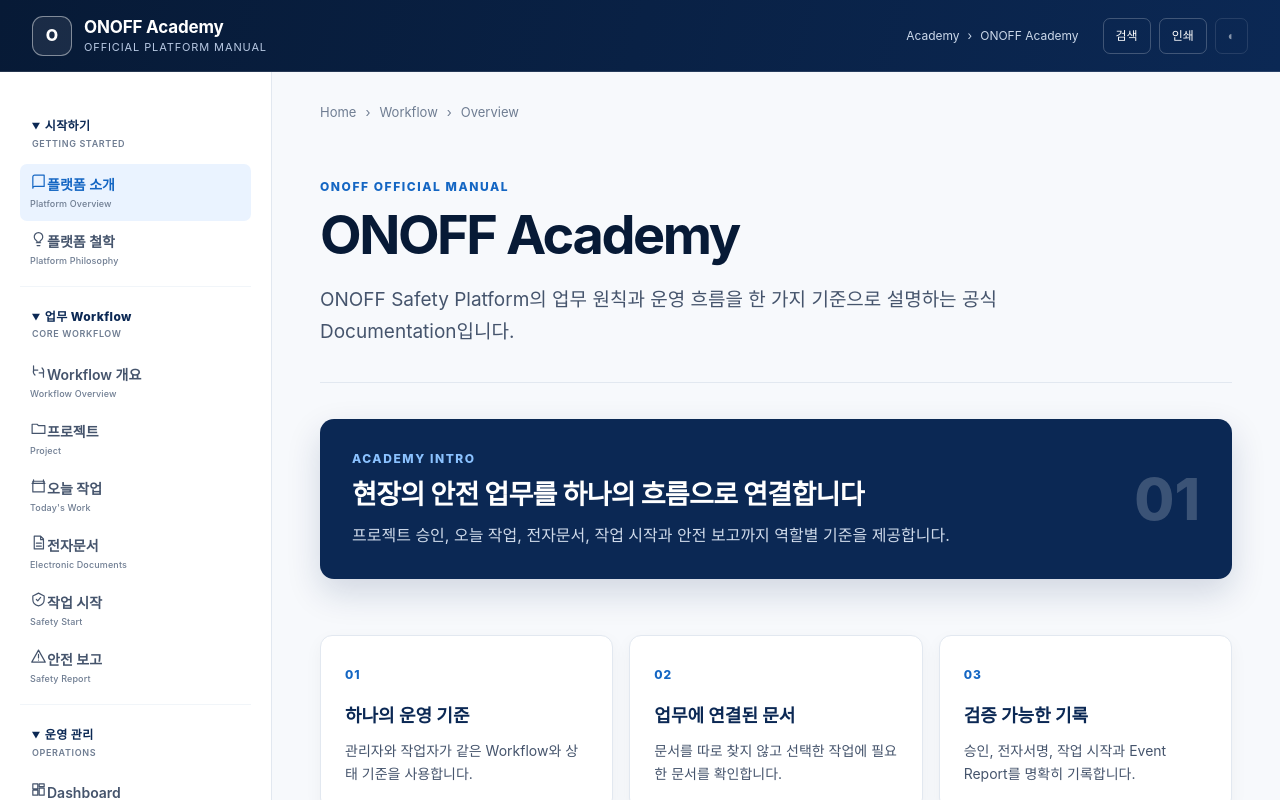
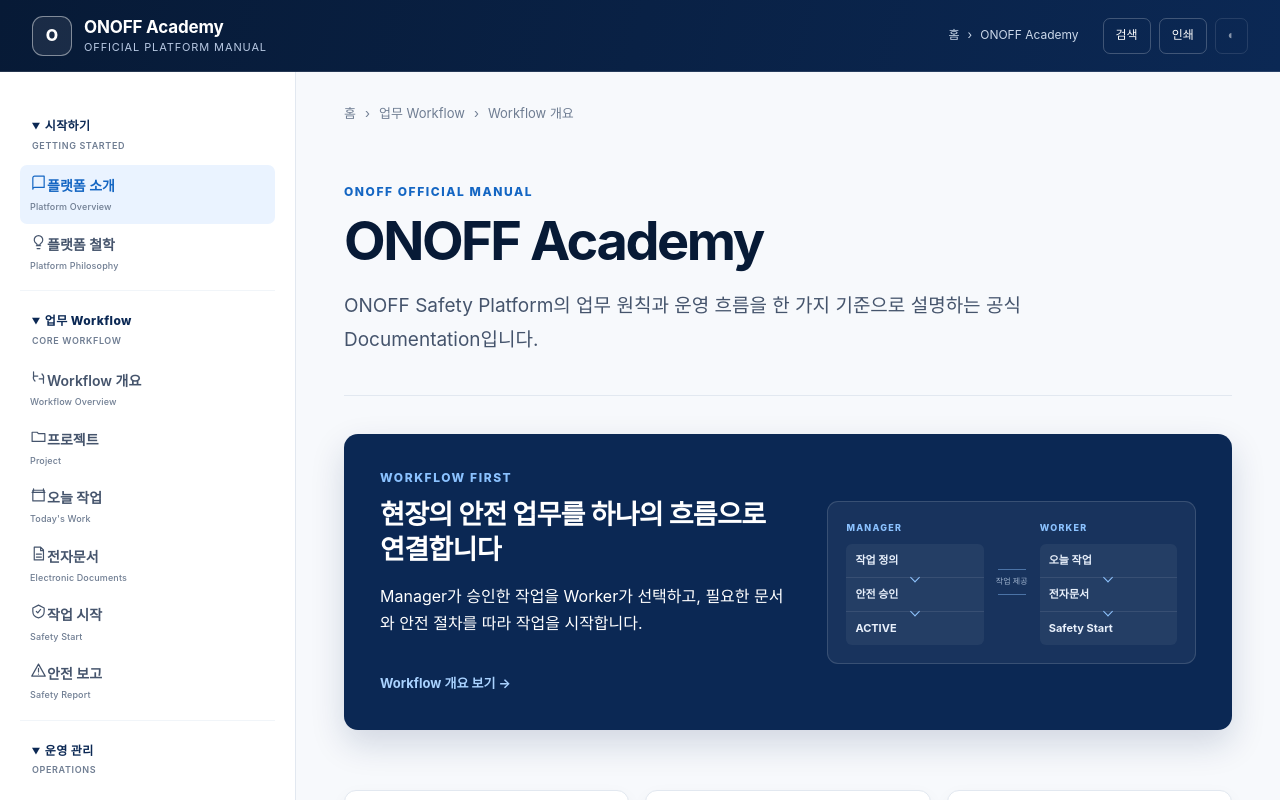
Before and after one commit to kjisoo35-byte/onoff-academy, a website: page index.html in a window 1280 px wide. Shown: the top 800 px of the page. Drawn offline with Linux system fonts and the light colour scheme.

Commit message:
Sprint A-006: refine Academy documentation quality

```diff
--- a/css/academy.css
+++ b/css/academy.css
@@ -12,7 +12,7 @@
   --slate-100: #f1f5f9;
   --surface: #ffffff;
   --canvas: #f7f9fc;
-  --sidebar-width: 272px;
+  --sidebar-width: 296px;
   --content-width: 960px;
   --header-height: 72px;
   color-scheme: light;
@@ -28,7 +28,7 @@
   color: var(--slate-900);
   background: var(--canvas);
   font-size: 16px;
-  line-height: 1.65;
+  line-height: 1.72;
   -webkit-font-smoothing: antialiased;
 }
 
@@ -154,26 +154,40 @@
 .breadcrumb a:hover { color: var(--blue-600); text-decoration: underline; }
 .document { max-width: var(--content-width); margin: 0 auto; }
 
-.document-header { padding: 30px 0 34px; border-bottom: 1px solid var(--slate-200); }
+.document-header { padding: 34px 0 38px; border-bottom: 1px solid var(--slate-200); }
 .eyebrow, .panel-kicker { margin: 0 0 8px; color: var(--blue-600); font-size: 12px; font-weight: 800; letter-spacing: .13em; }
 h1 { margin: 0; color: var(--navy-950); font-size: clamp(36px, 5vw, 54px); line-height: 1.12; letter-spacing: -.045em; }
-.lead { max-width: 720px; margin: 18px 0 0; color: var(--slate-700); font-size: 19px; line-height: 1.7; }
+.lead { max-width: 760px; margin: 18px 0 0; color: var(--slate-700); font-size: 19px; line-height: 1.78; }
 h2 { margin: 0; color: var(--navy-950); font-size: 27px; line-height: 1.3; letter-spacing: -.025em; }
 h3 { margin: 15px 0 8px; color: var(--navy-900); font-size: 18px; }
 section { scroll-margin-top: 92px; }
-.manual-section { padding-top: 58px; }
+.manual-section { padding-top: 64px; }
 .welcome-section { padding-top: 0; }
 .prose { max-width: 800px; margin-top: 24px; color: var(--slate-700); }
 .prose p { margin: 0; }
 
-.intro-panel { margin: 36px 0 56px; display: flex; justify-content: space-between; gap: 36px; padding: 30px 32px; color: #fff; background: var(--navy-900); border-radius: 14px; box-shadow: 0 14px 34px rgba(11, 40, 84, .16); }
+.intro-panel { margin: 38px 0 60px; display: flex; justify-content: space-between; gap: 40px; padding: 34px 36px; color: #fff; background: var(--navy-900); border-radius: 14px; box-shadow: 0 14px 34px rgba(11, 40, 84, .16); }
 .intro-panel h2 { color: #fff; }
 .intro-panel p:last-child { margin: 10px 0 0; color: #cfdaea; }
 .panel-kicker { color: #8bc2ff; }
 .panel-index { align-self: center; color: rgba(255, 255, 255, .2); font-size: 58px; font-weight: 800; line-height: 1; }
+.workflow-hero { display: grid; grid-template-columns: minmax(0, 1.05fr) minmax(360px, .95fr); align-items: center; }
+.hero-copy { min-width: 0; }
+.hero-copy > a { display: inline-block; margin-top: 18px; color: #a9d2ff; font-size: 13px; font-weight: 700; text-decoration: none; }
+.hero-copy > a:hover { color: #fff; }
+.hero-workflow { min-width: 0; padding: 18px; display: grid; grid-template-columns: 1fr 56px 1fr; align-items: center; background: rgba(255,255,255,.055); border: 1px solid rgba(255,255,255,.14); border-radius: 11px; }
+.hero-role > span { display: block; color: #8bc2ff; font-size: 9px; font-weight: 800; letter-spacing: .14em; }
+.hero-role ol { margin: 9px 0 0; padding: 0; list-style: none; }
+.hero-role li { position: relative; padding: 7px 9px; color: #e8f0fb; background: rgba(255,255,255,.055); border-bottom: 1px solid rgba(255,255,255,.09); font-size: 11px; font-weight: 700; }
+.hero-role li:first-child { border-radius: 6px 6px 0 0; }
+.hero-role li:last-child { border-bottom: 0; border-radius: 0 0 6px 6px; }
+.hero-role li:not(:last-child)::after { content: ""; position: absolute; left: 50%; bottom: -4px; width: 6px; height: 6px; border-right: 1px solid #8bc2ff; border-bottom: 1px solid #8bc2ff; transform: translateX(-50%) rotate(45deg); }
+.hero-handoff { display: grid; justify-items: center; gap: 5px; color: #9fb3ce; }
+.hero-handoff span { width: 28px; height: 1px; background: rgba(139,194,255,.45); }
+.hero-handoff small { font-size: 8px; white-space: nowrap; }
 
 .card-grid { margin-top: 22px; display: grid; grid-template-columns: repeat(3, 1fr); gap: 16px; }
-.info-card { padding: 24px; background: var(--surface); border: 1px solid var(--slate-200); border-radius: 12px; box-shadow: 0 6px 18px rgba(23, 32, 51, .045); }
+.info-card { padding: 26px; background: var(--surface); border: 1px solid var(--slate-200); border-radius: 12px; box-shadow: 0 6px 18px rgba(23, 32, 51, .045); }
 .info-card p { margin: 0; color: var(--slate-700); font-size: 14px; }
 .card-number { color: var(--blue-600); font-size: 12px; font-weight: 800; letter-spacing: .08em; }
 .home-block { margin-top: 52px; }
@@ -215,7 +229,7 @@
 .workflow-diagram strong { margin-top: 6px; color: var(--navy-900); font-size: 14px; }
 .workflow-diagram small { margin-top: 6px; color: var(--slate-500); font-size: 11px; line-height: 1.45; }
 
-.callout { margin-top: 26px; padding: 18px 20px; background: var(--surface); border: 1px solid var(--slate-200); border-left-width: 4px; border-radius: 0 8px 8px 0; }
+.callout { margin-top: 28px; padding: 20px 22px; background: var(--surface); border: 1px solid var(--slate-200); border-left-width: 4px; border-radius: 0 8px 8px 0; }
 .callout strong { display: block; margin-bottom: 4px; font-size: 11px; letter-spacing: .12em; }
 .callout p { margin: 0; color: var(--slate-700); font-size: 14px; }
 .callout.info { border-left-color: #1466c3; background: #f0f6fd; }
@@ -339,6 +353,8 @@
   .quick-start-grid, .home-links { grid-template-columns: 1fr; }
   .home-block-heading, .home-release { align-items: start; flex-direction: column; }
   .intro-panel { margin-top: 24px; padding: 24px; }
+  .workflow-hero { grid-template-columns: 1fr; }
+  .hero-workflow { width: 100%; max-width: 560px; }
   .panel-index { display: none; }
   .section-heading { align-items: start; flex-direction: column; gap: 6px; }
   .workflow-diagram { grid-template-columns: 1fr; }
@@ -365,6 +381,13 @@
   .principle-grid { grid-template-columns: 1fr; }
   .site-footer dl { flex-wrap: wrap; }
   .site-footer { margin-left: 0; padding: 22px 20px; flex-direction: column; gap: 8px; }
+}
+
+@media (max-width: 560px) {
+  .hero-workflow { grid-template-columns: 1fr; gap: 14px; }
+  .hero-handoff { grid-template-columns: 1fr auto 1fr; width: 100%; }
+  .hero-handoff span { width: 100%; }
+  .intro-panel { padding: 22px 20px; }
 }
 
 @media print {
--- a/index.html
+++ b/index.html
@@ -19,7 +19,7 @@
       <span class="brand-mark" aria-hidden="true">O</span>
       <span class="brand-copy"><strong>ONOFF Academy</strong><small>Official Platform Manual</small></span>
     </a>
-    <nav class="header-breadcrumb" aria-label="상단 현재 위치"><a href="#home">Academy</a><span>›</span><span data-current-chapter>Getting Started</span></nav>
+    <nav class="header-breadcrumb" aria-label="상단 현재 위치"><a href="#home">홈</a><span>›</span><span data-current-chapter>플랫폼 소개</span></nav>
     <div class="header-actions">
       <button class="search-trigger" type="button" aria-controls="search-panel" aria-expanded="false">검색</button>
       <button class="print-button" type="button">인쇄</button>
@@ -65,9 +65,9 @@
 
     <main class="content" id="main-content">
       <nav class="breadcrumb" aria-label="현재 위치">
-        <a href="#home">Home</a><span aria-hidden="true">›</span>
-        <a href="#workflow">Workflow</a><span aria-hidden="true">›</span>
-        <span aria-current="page">Overview</span>
+        <a href="#home">홈</a><span aria-hidden="true">›</span>
+        <a href="#workflow">업무 Workflow</a><span aria-hidden="true">›</span>
+        <span aria-current="page">Workflow 개요</span>
       </nav>
 
       <article class="document">
@@ -77,9 +77,13 @@
             <h1>ONOFF Academy</h1>
             <p class="lead">ONOFF Safety Platform의 업무 원칙과 운영 흐름을 한 가지 기준으로 설명하는 공식 Documentation입니다.</p>
           </header>
-          <div class="intro-panel">
-            <div><p class="panel-kicker">ACADEMY INTRO</p><h2>현장의 안전 업무를 하나의 흐름으로 연결합니다</h2><p>프로젝트 승인, 오늘 작업, 전자문서, 작업 시작과 안전 보고까지 역할별 기준을 제공합니다.</p></div>
-            <span class="panel-index" aria-hidden="true">01</span>
+          <div class="intro-panel workflow-hero">
+            <div class="hero-copy"><p class="panel-kicker">WORKFLOW FIRST</p><h2>현장의 안전 업무를 하나의 흐름으로 연결합니다</h2><p>Manager가 승인한 작업을 Worker가 선택하고, 필요한 문서와 안전 절차를 따라 작업을 시작합니다.</p><a href="#workflow">Workflow 개요 보기 →</a></div>
+            <div class="hero-workflow" aria-label="Manager에서 Worker로 이어지는 Workflow 요약">
+              <div class="hero-role"><span>MANAGER</span><ol><li>작업 정의</li><li>안전 승인</li><li>ACTIVE</li></ol></div>
+              <div class="hero-handoff" aria-hidden="true"><span></span><small>작업 제공</small><span></span></div>
+              <div class="hero-role"><span>WORKER</span><ol><li>오늘 작업</li><li>전자문서</li><li>Safety Start</li></ol></div>
+            </div>
           </div>
           <div class="card-grid">
             <article class="info-card"><span class="card-number">01</span><h3>하나의 운영 기준</h3><p>관리자와 작업자가 같은 Workflow와 상태 기준을 사용합니다.</p></article>
@@ -224,6 +228,7 @@
 
         <section class="manual-section" id="release-notes">
           <header class="section-heading"><div><p class="eyebrow">RELEASE NOTES</p><h2>Release Notes</h2></div><p>Academy Documentation 변경 이력입니다.</p></header>
+          <article class="release-entry"><time datetime="2026-08-06">2026.08.06</time><div><h3>Sprint A-006 · Documentation Quality</h3><p>Workflow 중심 Hero, Manager→Worker Diagram, 한국어 Breadcrumb와 Navigation·Typography 가독성을 개선했습니다.</p></div></article>
           <article class="release-entry"><time datetime="2026-08-06">2026.08.06</time><div><h3>Sprint A-005 · Documentation Environment</h3><p>Live Reload 개발 환경, Academy Home, 한국어 Navigation, 단색 Documentation Icon과 Workflow Diagram 연결 표현을 개선했습니다.</p></div></article>
           <article class="release-entry"><time datetime="2026-08-06">2026.08.06</time><div><h3>Sprint A-004 · Workflow Overview Standard</h3><p>Manager와 Worker Workflow Diagram, 핵심 원칙, FAQ, Related Pages 및 Chapter Navigation을 Academy 표준 Template로 확정했습니다.</p></div></article>
           <article class="release-entry"><time datetime="2026-08-06">2026.08.06</time><div><h3>Sprint A-002 · Official Manual</h3><p>공식 Navigation, Platform Workflow, 역할별 운영 가이드, 공통 안내 Component와 A4 Print Manual 구조를 추가했습니다.</p></div></article>
--- a/print.css
+++ b/print.css
@@ -6,7 +6,7 @@
   .manual-section { padding-top: 0; break-before: page; page-break-before: always; }
   .manual-section:first-child { break-before: auto; page-break-before: auto; }
   .document-header, .section-heading, h2, h3 { break-after: avoid; page-break-after: avoid; }
-  .info-card, .workflow-diagram li, .standard-workflow li, .principle-grid article, .workflow-faq details, .callout, .step-list li, .role-row, .event-grid article, .best-practice, .related-pages, .release-entry { break-inside: avoid; page-break-inside: avoid; }
+  .workflow-hero, .hero-workflow, .info-card, .workflow-diagram li, .standard-workflow li, .principle-grid article, .workflow-faq details, .callout, .step-list li, .role-row, .event-grid article, .best-practice, .related-pages, .release-entry { break-inside: avoid; page-break-inside: avoid; }
   .workflow-diagram { grid-template-columns: repeat(3, 1fr); }
   .step-list.horizontal { grid-template-columns: repeat(2, 1fr); }
   .standard-chapter { break-before: page; }
```
Also changed, not shown: components/README.md.
